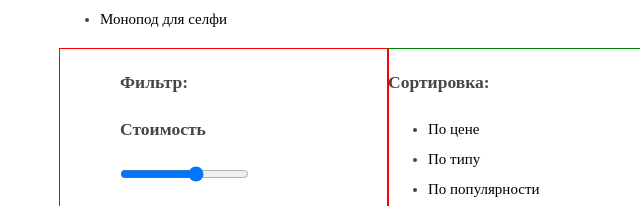
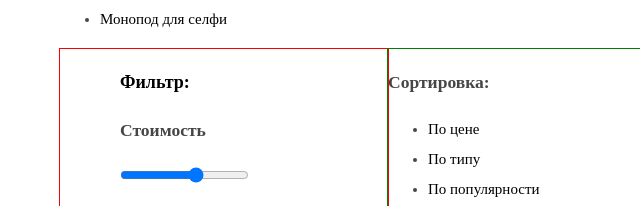
Before and after one commit to wmklesh/4504-device, a plain HTML site: page catalog.html in a window 1280 px wide. Shown: the part 459-665 px from the top of the page, 0-640 px from the left. Drawn offline with Linux system fonts and the light colour scheme.

Commit message:
Сетка 2.2

```diff
--- a/css/style.css
+++ b/css/style.css
@@ -165,6 +165,13 @@ service-slide h2 {
 	outline: 1px solid red;
 }
 
+.filter-name h3 {
+	font: 'Gilroy', sans-serif;
+	font-size: 18px;
+	font-weight: 800;
+	color: #000000;
+}
+
 .section .section-sort {
 	float: right;
 	width: 832px;
```
